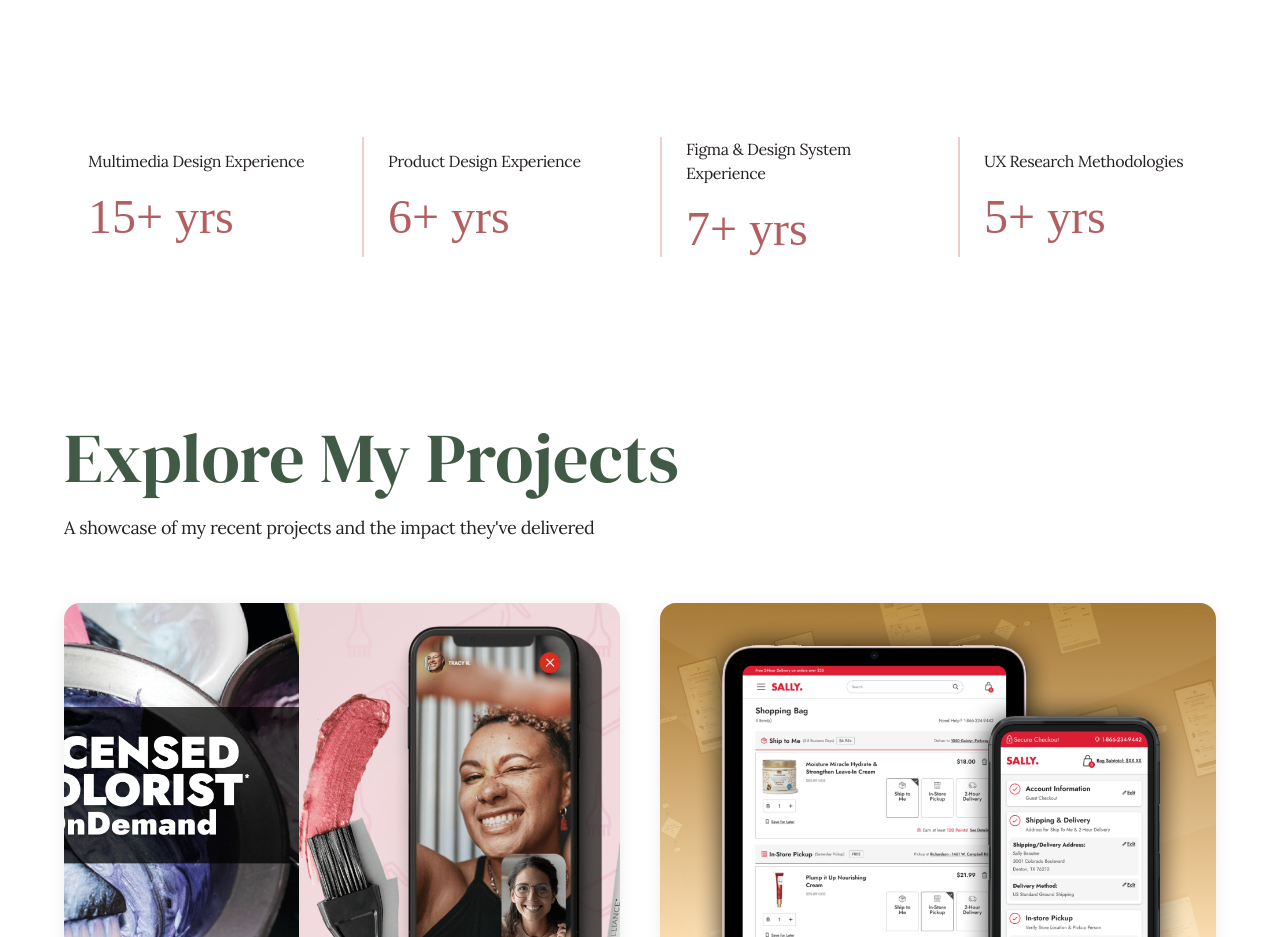
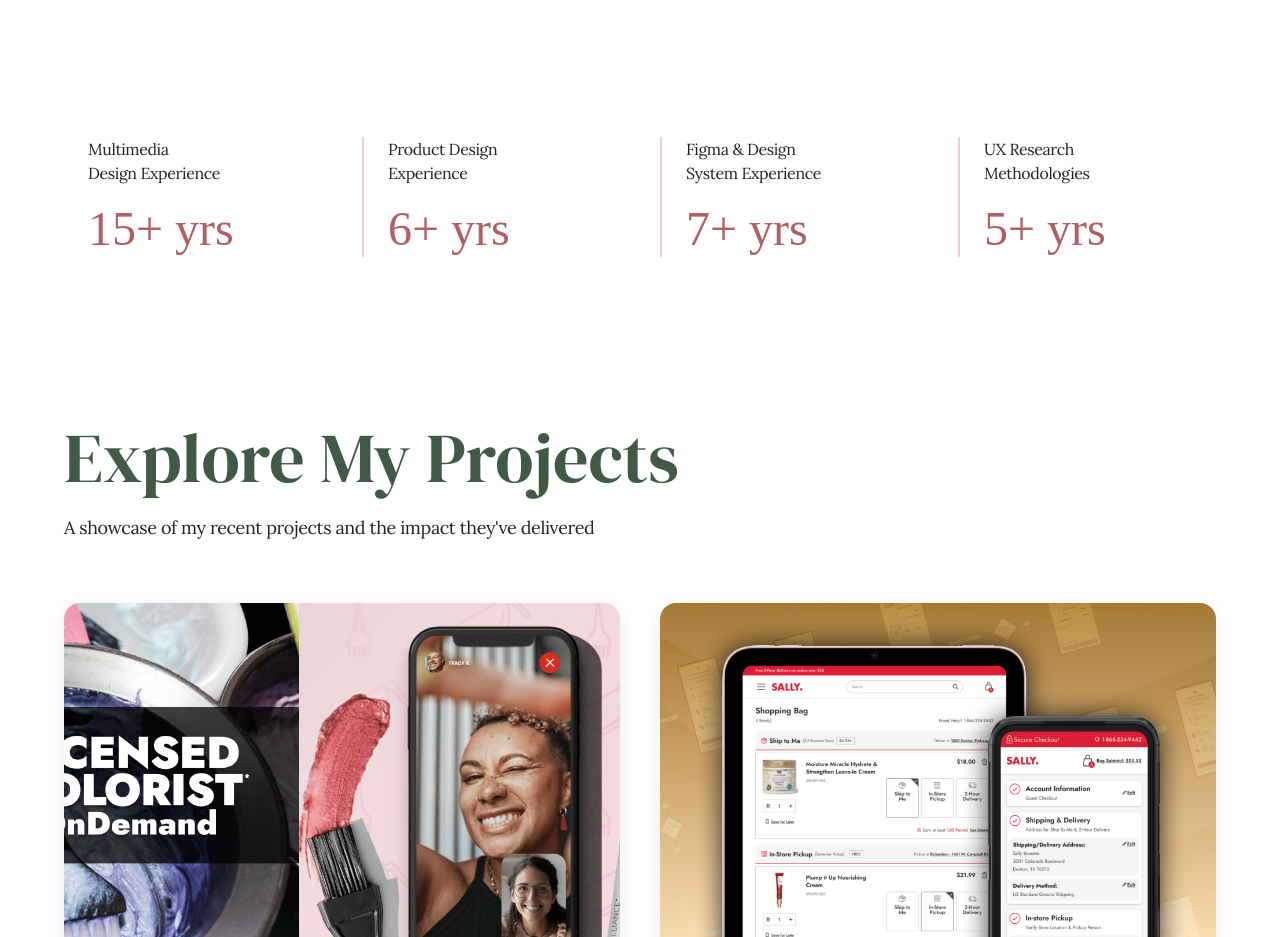
Before and after one commit to timeandmotion/portfolio_v3, a plain HTML site: page index.html in a window 1280 px wide. Shown: the part 961-1898 px from the top of the page. Drawn offline with nearby package versions, Linux system fonts and the light colour scheme; a web font is replaced by a local one.

Commit message:
Update HTML files and configurations

```diff
--- a/index.html
+++ b/index.html
@@ -84,19 +84,19 @@
         <section class="experience-section">
             <div class="experience-container">
                 <div class="experience-stat">
-                    <h3 class="stat-label">Multimedia Design Experience</h3>
+                    <h3 class="stat-label">Multimedia <br>Design Experience</h3>
                     <p class="stat-value">15+ yrs</p>
                 </div>
                 <div class="experience-stat">
-                    <h3 class="stat-label">Product Design Experience</h3>
+                    <h3 class="stat-label">Product Design <br>Experience</h3>
                     <p class="stat-value">6+ yrs</p>
                 </div>
                 <div class="experience-stat">
-                    <h3 class="stat-label">Figma & Design System Experience</h3>
+                    <h3 class="stat-label">Figma & Design <br>System Experience</h3>
                     <p class="stat-value">7+ yrs</p>
                 </div>
                 <div class="experience-stat">
-                    <h3 class="stat-label">UX Research Methodologies</h3>
+                    <h3 class="stat-label">UX Research<br> Methodologies</h3>
                     <p class="stat-value">5+ yrs</p>
                 </div>
             </div>
```
Also changed, not shown: about.html (+2 -2 lines), case-study-lcod.html (+2 -2 lines), 1 other file.
